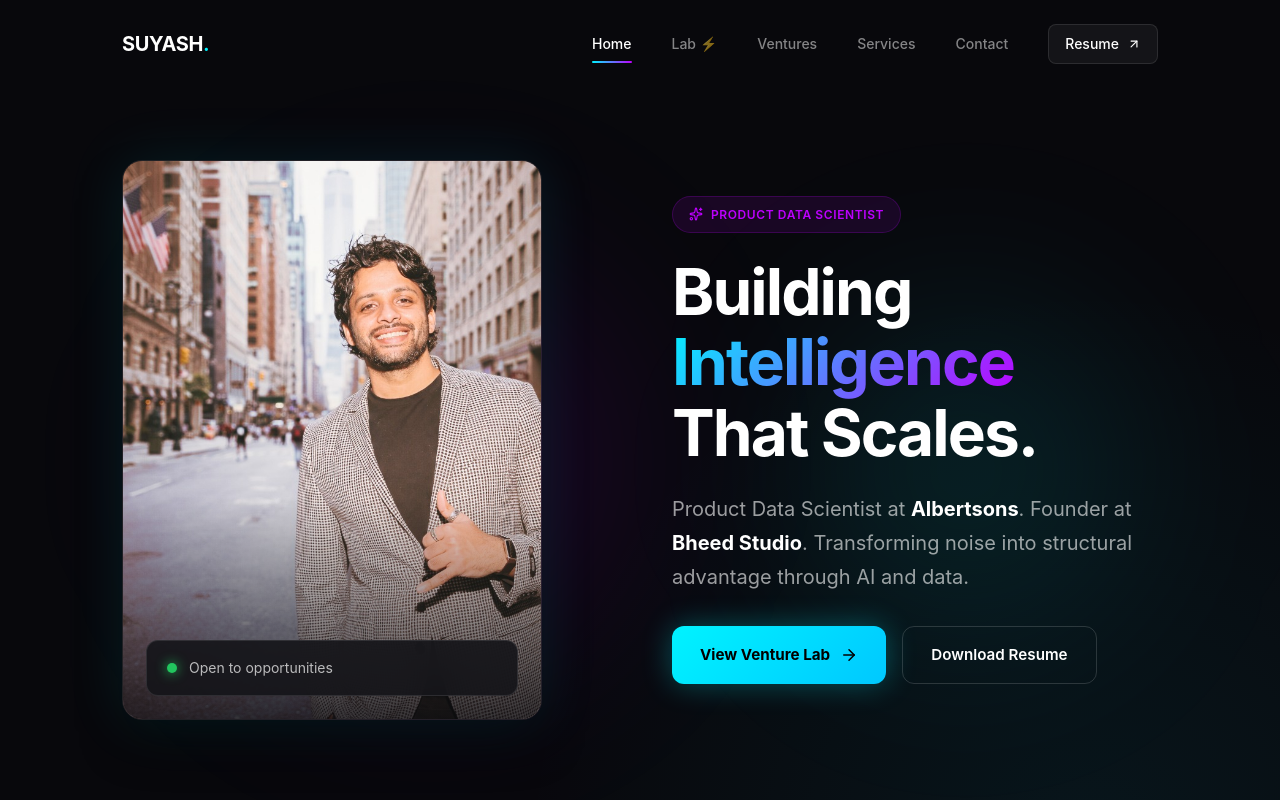
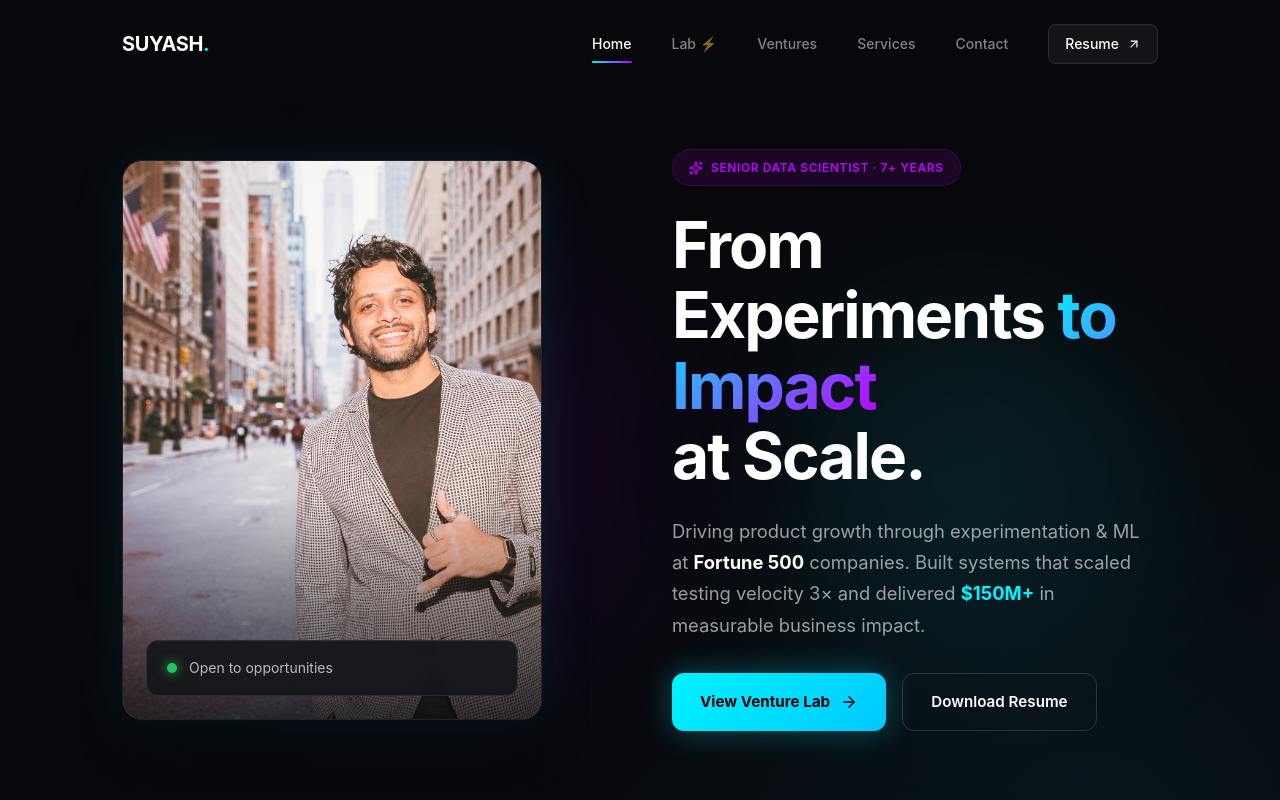
Before and after one commit to justsuyash/justsuyash_portfolio, a React (Vite) app: page / in a window 1280 px wide. Shown: the top 800 px of the page. Built offline with nearby package versions, Linux system fonts and the light colour scheme.

Commit message:
Content: Update hero with accurate professional description - 7+ years, M+ impact

```diff
--- a/src/pages/HomePage.jsx
+++ b/src/pages/HomePage.jsx
@@ -179,7 +179,7 @@ const HomePage = () => {
                             }}>
                                 <Sparkles size={14} color="#bd00ff" />
                                 <span style={{ fontSize: '0.75rem', fontWeight: 600, color: '#bd00ff', textTransform: 'uppercase', letterSpacing: '0.05em' }}>
-                                    Product Data Scientist
+                                    Senior Data Scientist · 7+ Years
                                 </span>
                             </div>
 
@@ -190,28 +190,27 @@ const HomePage = () => {
                                 letterSpacing: '-0.03em',
                                 marginBottom: '24px'
                             }}>
-                                Building{' '}
+                                From Experiments{' '}
                                 <span style={{
                                     background: 'linear-gradient(135deg, #00f3ff 0%, #bd00ff 100%)',
                                     WebkitBackgroundClip: 'text',
                                     WebkitTextFillColor: 'transparent'
                                 }}>
-                                    Intelligence
+                                    to Impact
                                 </span>
                                 <br />
-                                That Scales.
+                                at Scale.
                             </h1>
 
                             <p style={{
-                                fontSize: '1.25rem',
+                                fontSize: '1.15rem',
                                 color: 'rgba(255,255,255,0.6)',
                                 lineHeight: 1.7,
                                 marginBottom: '32px',
-                                maxWidth: '480px'
+                                maxWidth: '520px'
                             }}>
-                                Product Data Scientist at <strong style={{ color: '#fff' }}>Albertsons</strong>.
-                                Founder at <strong style={{ color: '#fff' }}>Bheed Studio</strong>.
-                                Transforming noise into structural advantage through AI and data.
+                                Driving product growth through experimentation & ML at <strong style={{ color: '#fff' }}>Fortune 500</strong> companies.
+                                Built systems that scaled testing velocity 3× and delivered <strong style={{ color: '#00f3ff' }}>$150M+</strong> in measurable business impact.
                             </p>
 
                             <div className="hero-cta" style={{ display: 'flex', gap: '16px', flexWrap: 'wrap' }}>
```
